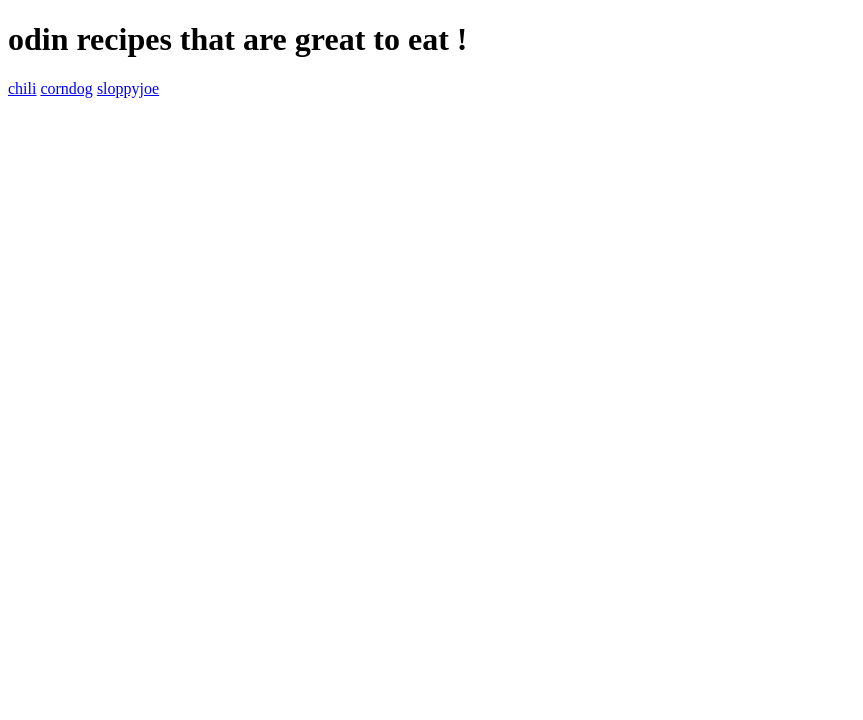
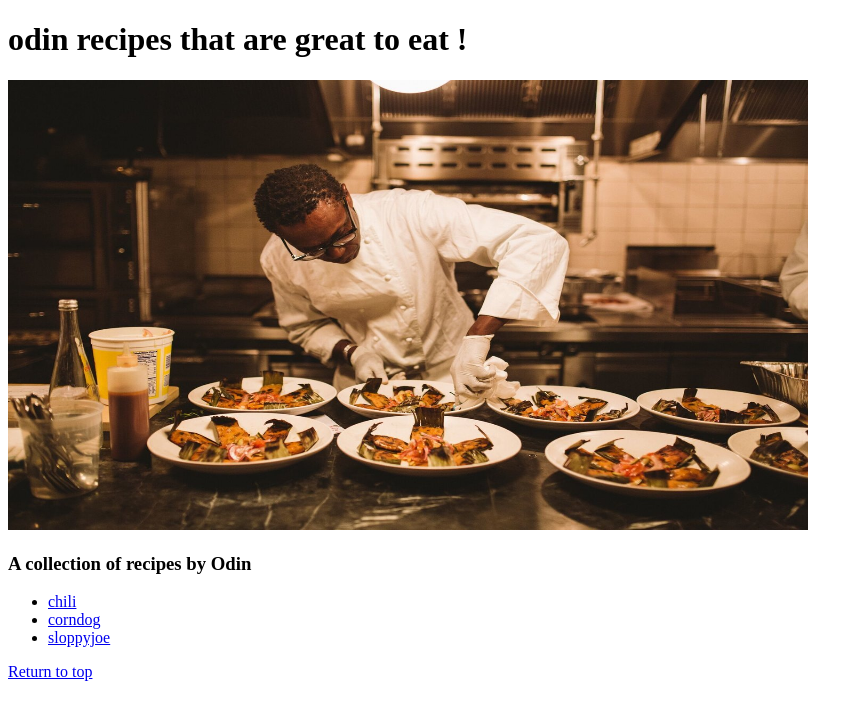
Before and after one commit to ubuka/odin-recipes, a plain HTML site: page index.html in a window 1280 px wide. Shown: the whole page, without its empty margins (0-863 px from the left). Drawn offline with Linux system fonts and the light colour scheme.

Commit message:
added info

```diff
--- a/index.html
+++ b/index.html
@@ -4,12 +4,19 @@
     <meta charset="UTF-8">
     <meta http-equiv="X-UA-Compatible" content="IE=edge">
     <meta name="viewport" content="width=device-width, initial-scale=1.0">
-    <title>Document</title>
+    <title>Great recipes</title>
 </head>
 <body>
-    <h1>odin recipes that are great to eat !</h1>
-    <a href="recipes/chili.html">chili</a>
-    <a href="recipes/corndog.html">corndog</a>
-    <a href="recipes/sloppyjoe.html">sloppyjoe</a>
-</body>
+    <h1 id='header'>odin recipes that are great to eat !</h1>
+    <img src="images/chef.jpeg" alt="a talented chef" style="width: 800px;height:450px;">
+    <h3 id="image label">A collection of recipes by Odin</h3>
+        <div>
+            <ul>
+    <li><a href="recipes/chili.html">chili</a></li>
+    <li><a href="recipes/corndog.html">corndog</a></li>
+    <li><a href="recipes/sloppyjoe.html">sloppyjoe</a></li>
+            </ul>
+        </div>
+        <a href="#header">Return to top</a>
+    </body>
 </html>
```
Also changed, not shown: recipes/corndog.html (+1 -1 lines).
